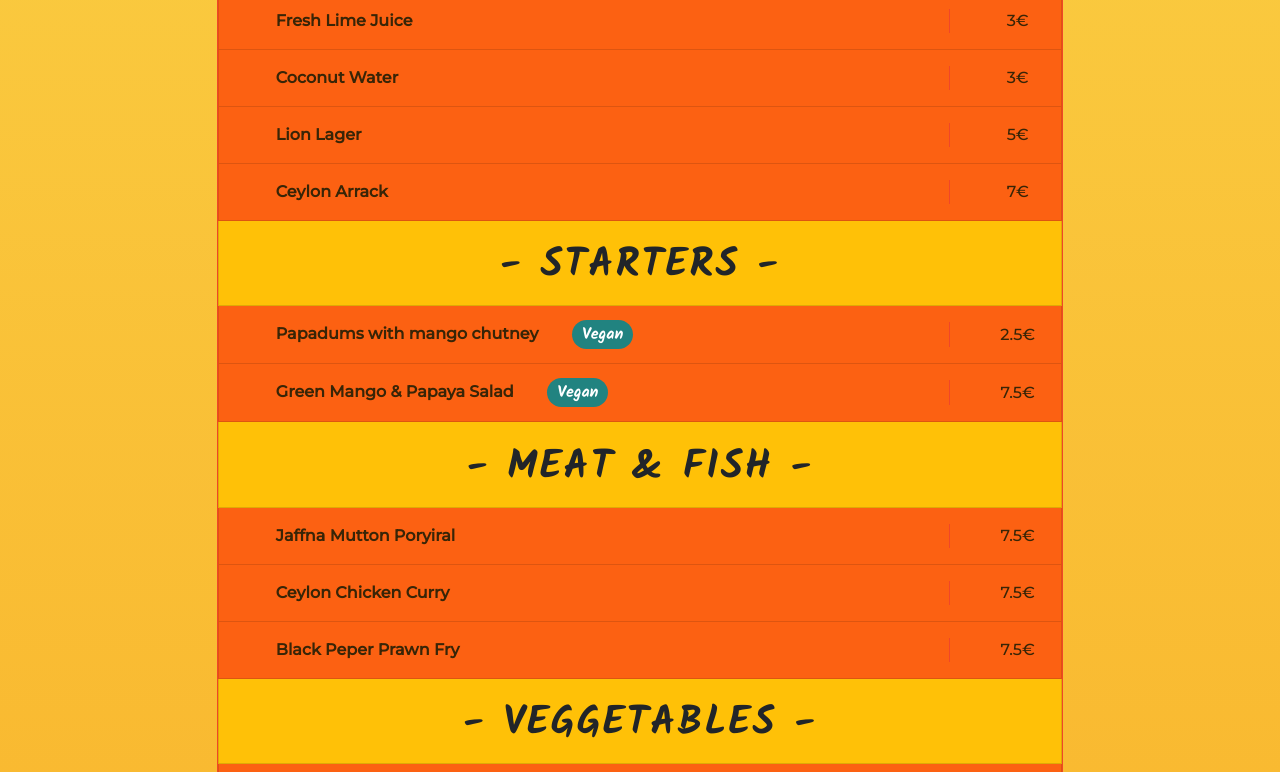
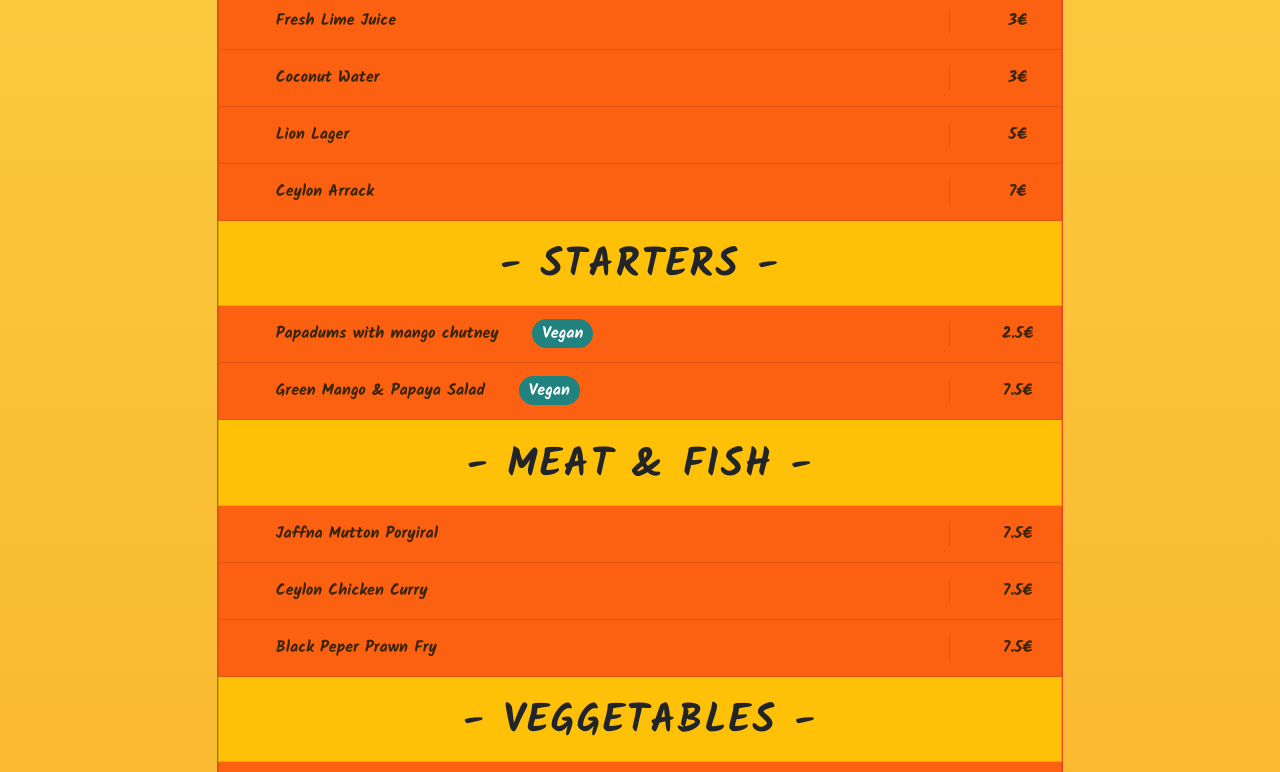
Before and after one commit to thomasmelchers/restaurant-css-framework, a plain HTML site: page menu.html in a window 1280 px wide. Shown: the part 688-1460 px from the top of the page. Drawn offline with nearby package versions, Linux system fonts and the light colour scheme.

Commit message:
envoi lundi fin de journée

```diff
--- a/css/index.css
+++ b/css/index.css
@@ -2,7 +2,7 @@
 @import url('https://fonts.googleapis.com/css2?family=Kalam:wght@700&display=swap');
 
 .containerimage{
-    background-image: url("../images/Background/fourSpoon.jpg");
+    background-image: url(../images/Background/spicesSpoons.jpg);
     background-repeat: no-repeat;
     background-position: left;
     background-size: cover;
--- a/css/menu.css
+++ b/css/menu.css
@@ -28,7 +28,8 @@
 
 .colonneMenu{
     width: 75%;
-    font-family: 'Montserrat';
+    font-family: 'kalam';
+    font-size: 1em;
     font-weight: 700;
     color: #382507;
     margin-left: 5%;
@@ -37,7 +38,8 @@
 }
 
 .colonnePrix{
-    font-family: 'Montserrat';
+    font-family: 'kalam';
+    font-size: 1em;
     font-weight: 500;
     text-align: center;
     color: #382507;
--- a/css/pictures.css
+++ b/css/pictures.css
@@ -2,7 +2,7 @@
 @import url('https://fonts.googleapis.com/css2?family=Kalam:wght@700&display=swap');
 
 .containerImagePictures{
-    background-image: url("../images/Background/spiceBucket.jpeg");
+    background-image: url("../images/Background/fourSpoon.jpg");
     background-repeat: no-repeat;
     background-position: left;
     background-size: cover;
--- a/style.css
+++ b/style.css
@@ -1,8 +1,7 @@
-@import url('https://fonts.googleapis.com/css2?family=Montserrat:wght@500&display=swap');
 @import url('https://fonts.googleapis.com/css2?family=Kalam:wght@700&display=swap');
 
 body {
-    font-family: 'Montserrat', sans-serif;
+    font-family: 'kalam', sans-serif;
     font-size: 1rem;
 }
 
@@ -73,6 +72,7 @@ body {
 }
 
 .jumbotronP{
+    font-family: 'kalam';
     color: #261b1b;
     font-weight: 500;
 }
```
Also changed, not shown: images/Background/spicesSpoons.jpg (added), 1 other file.
